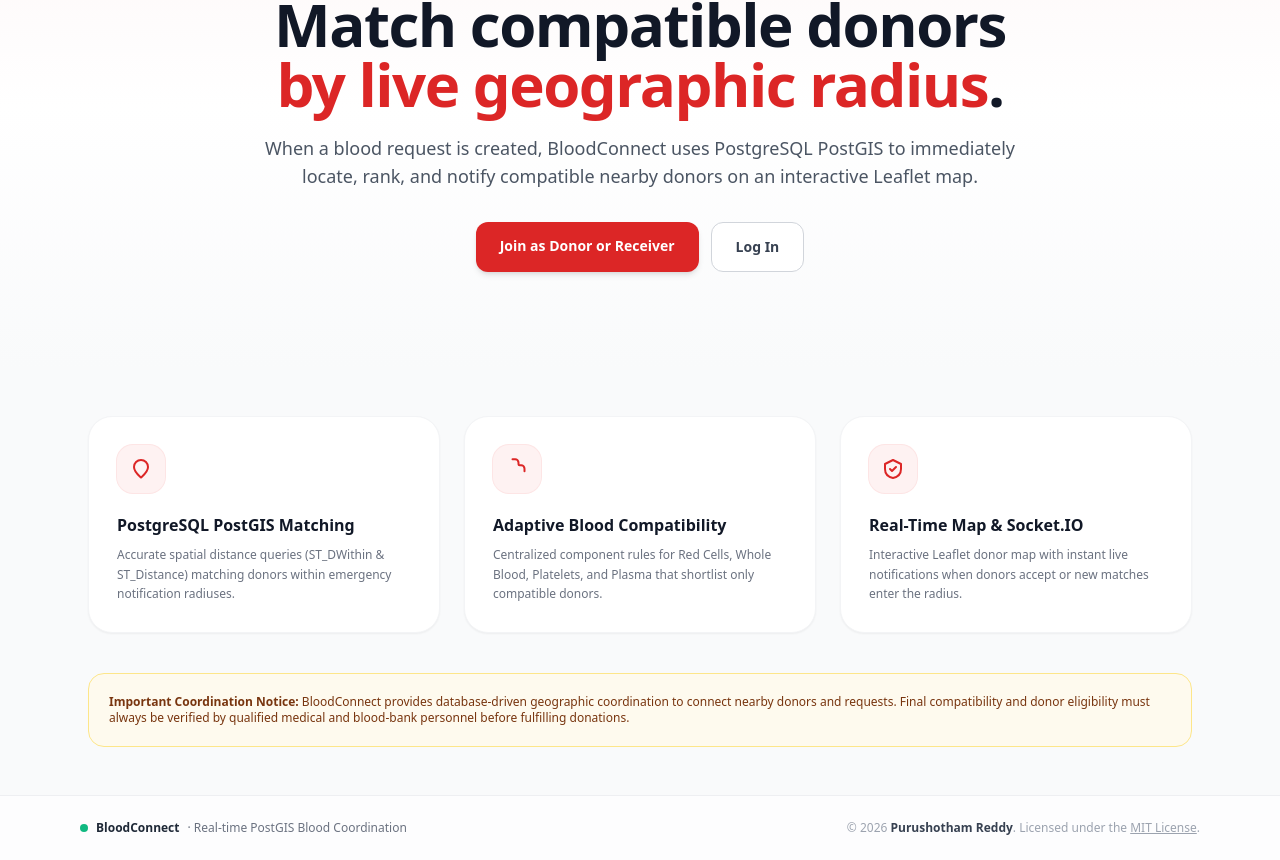
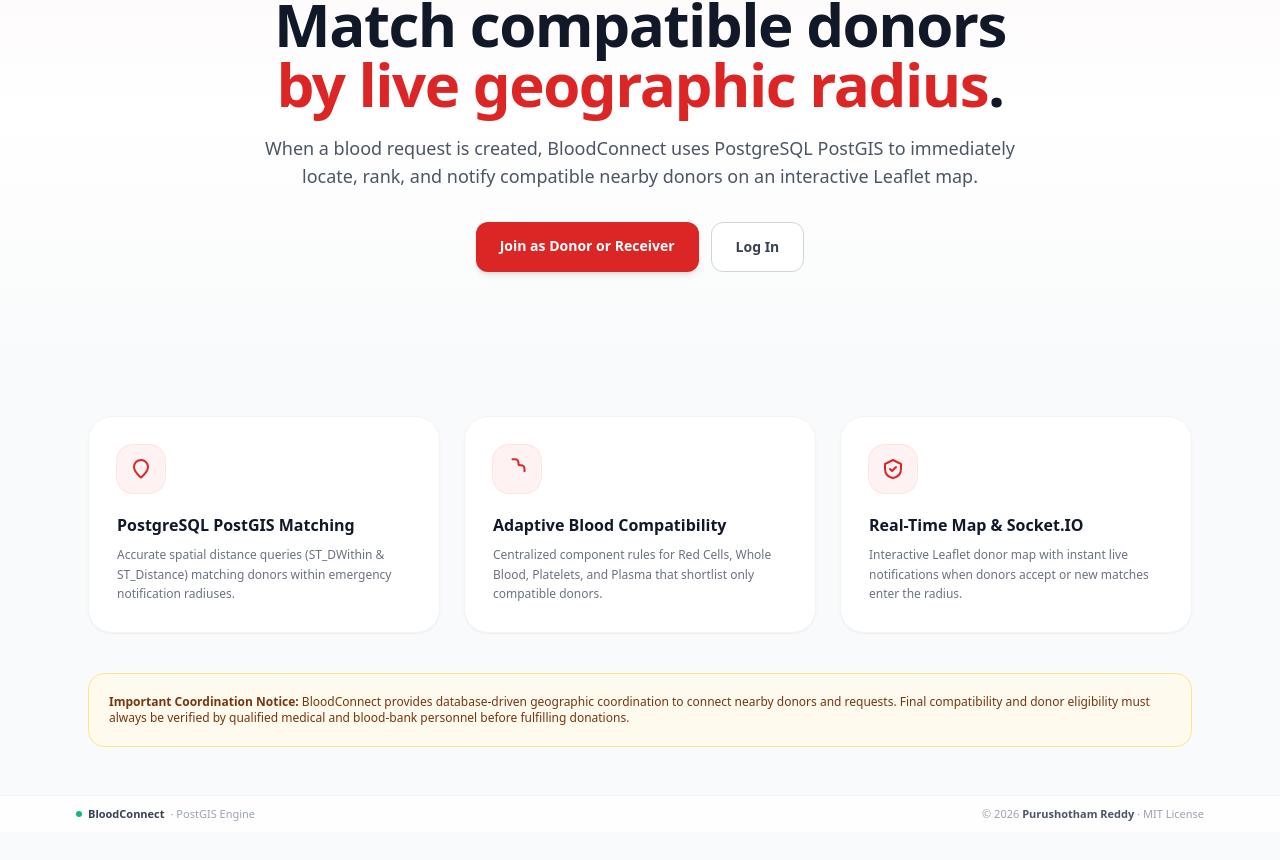
Before and after one commit to purushotham-07/BLOOD-CONNECT, a React (Vite) app in the folder frontend/: page / in a window 1280 px wide. Shown: the part 219-1079 px from the top of the page. After the commit the page ends 1051 px from the top, so only its background shows below. Built offline with nearby package versions, Linux system fonts and the light colour scheme; no server answers.

Commit message:
Make footer ultra-slim and minimal

```diff
--- a/frontend/src/components/Footer.jsx
+++ b/frontend/src/components/Footer.jsx
@@ -1,14 +1,14 @@
 export default function Footer() {
   return (
-    <footer className="mt-auto border-t border-gray-200/60 bg-white/70 backdrop-blur-xs py-6 text-center text-xs text-gray-500">
-      <div className="mx-auto max-w-6xl px-4 flex flex-col sm:flex-row items-center justify-between gap-2">
-        <div className="flex items-center gap-2">
-          <span className="h-2 w-2 rounded-full bg-emerald-500"></span>
-          <span className="font-semibold text-gray-800">BloodConnect</span>
-          <span>· Real-time PostGIS Blood Coordination</span>
+    <footer className="mt-auto border-t border-gray-100 bg-white/80 py-2.5 text-center text-[11px] text-gray-400">
+      <div className="mx-auto max-w-6xl px-3 flex flex-wrap items-center justify-between gap-1.5">
+        <div className="flex items-center gap-1.5">
+          <span className="h-1.5 w-1.5 rounded-full bg-emerald-500"></span>
+          <span className="font-semibold text-gray-700">BloodConnect</span>
+          <span>· PostGIS Engine</span>
         </div>
-        <p className="text-gray-400">
-          © {new Date().getFullYear()} <strong className="text-gray-700 font-semibold">Purushotham Reddy</strong>. Licensed under the <a href="https://opensource.org/licenses/MIT" target="_blank" rel="noopener noreferrer" className="underline hover:text-gray-800">MIT License</a>.
+        <p>
+          © {new Date().getFullYear()} <strong className="font-semibold text-gray-600">Purushotham Reddy</strong> · <a href="https://opensource.org/licenses/MIT" target="_blank" rel="noopener noreferrer" className="hover:text-gray-800 transition">MIT License</a>
         </p>
       </div>
     </footer>
```
